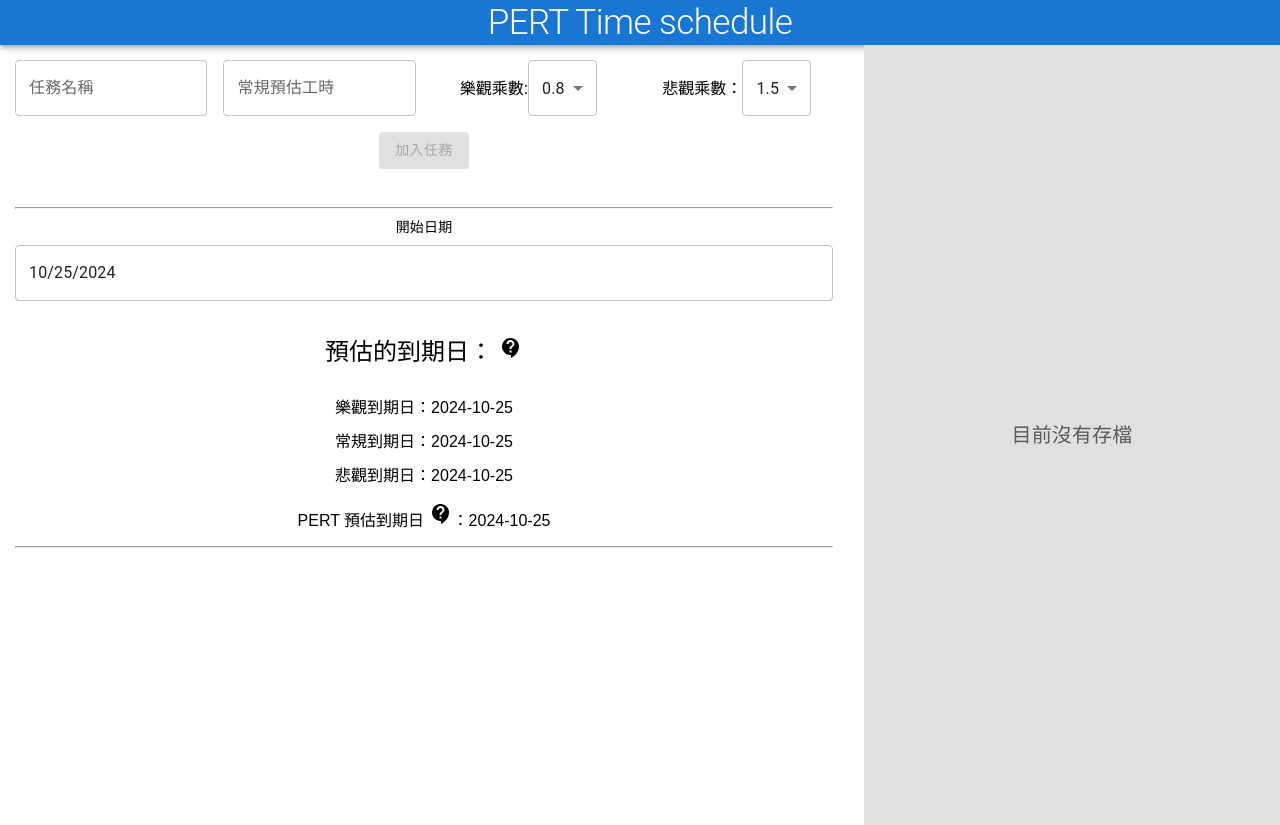
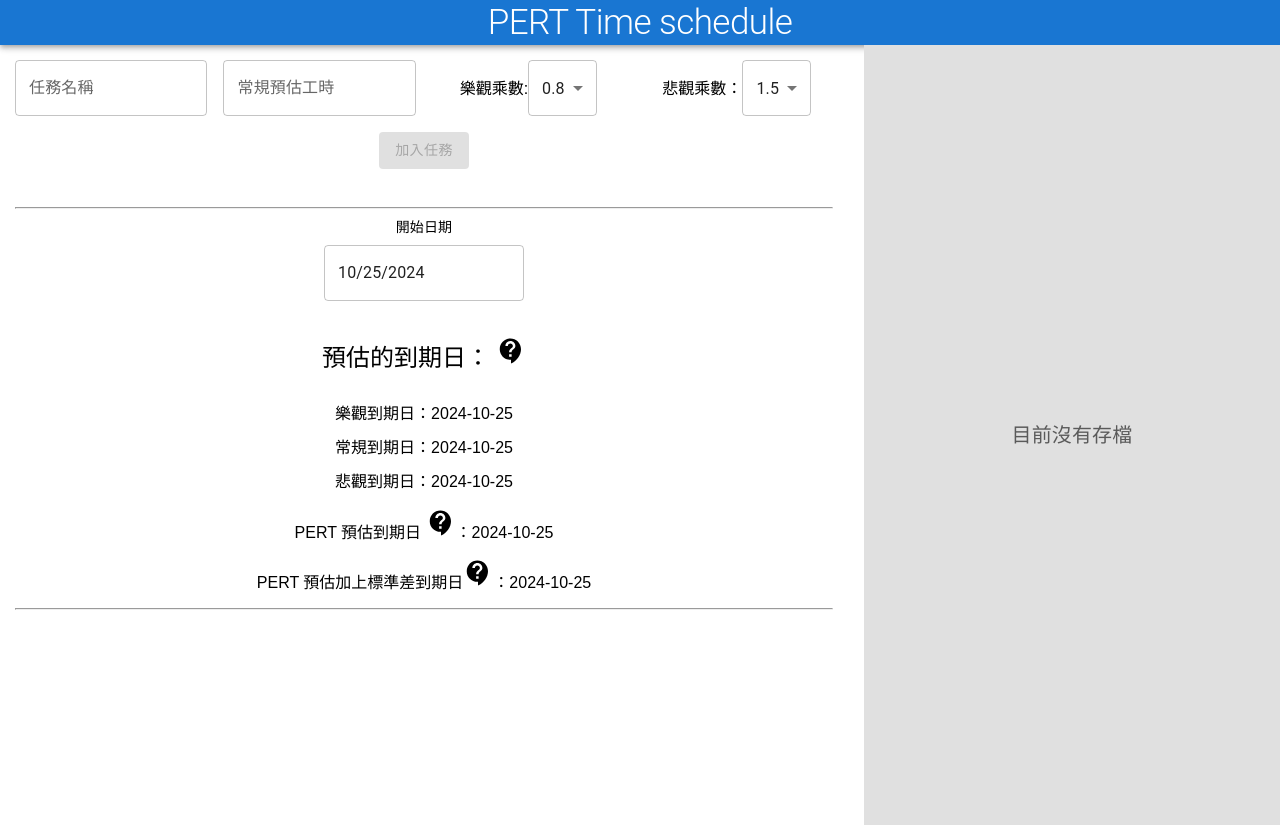
Before and after one commit to julian7454/PERT_time_schedule, a React (Create React App) app: page / in a window 1280 px wide. Built offline with nearby package versions, Linux system fonts and the light colour scheme.

Commit message:
加上標準差

```diff
--- a/src/App.tsx
+++ b/src/App.tsx
@@ -38,10 +38,12 @@ export default function App() {
     sumOfOptimisticHours,
     sumOfPessimisticHours,
     expectedHours,
+    delayHours,
     regularDueDate,
     optimisticDueDate,
     pessimisticDueDate,
     dueDate,
+    delayDate,
   } = useTaskEstimates(tasks, startDate);
 
   return (
@@ -115,6 +117,13 @@ export default function App() {
                 <Typography sx={{ paddingBottom: "15px" }}>
                   PERT 預估完成天數：{Math.ceil(expectedHours / 8)}
                 </Typography>
+                <Typography>
+                  加上標準差 預估完成工時：{expectedHours + delayHours}
+                </Typography>
+                <Typography>
+                  加上標準差 預估完成天數：
+                  {Math.ceil((expectedHours + delayHours) / 8)}
+                </Typography>
               </Box>
               <SaveActions
                 tasks={tasks}
@@ -128,7 +137,10 @@ export default function App() {
           )}
           <hr />
           <LocalizationProvider dateAdapter={AdapterDateFns}>
-            <DemoItem label="開始日期">
+            <DemoItem
+              label="開始日期"
+              sx={{ width: "200px", margin: "0 auto" }}
+            >
               <DatePicker
                 sx={{
                   paddingBottom: "20px",
@@ -150,8 +162,11 @@ export default function App() {
             }}
           >
             預估的到期日：{" "}
-            <Tooltip title="完成日期會扣除期間的週末，但不會扣除國定假日">
-              <ContactSupportIcon />
+            <Tooltip
+              title="完成日期會扣除期間的週末，但不會扣除國定假日"
+              enterTouchDelay={0}
+            >
+              <ContactSupportIcon sx={{ fontSize: "30px" }} />
             </Tooltip>
           </Typography>
           <p>樂觀到期日：{optimisticDueDate}</p>
@@ -159,10 +174,23 @@ export default function App() {
           <p>悲觀到期日：{pessimisticDueDate}</p>
           <p>
             PERT 預估到期日{" "}
-            <Tooltip title="PERT 的計算公式： (悲觀工時 + 常規工時 × 4 + 樂觀工時) / 6">
-              <ContactSupportIcon />
+            <Tooltip
+              title="期望到期日計算公式： (悲觀工時 + 常規工時 × 4 + 樂觀工時) ÷ 6"
+              enterTouchDelay={0}
+            >
+              <ContactSupportIcon sx={{ fontSize: "30px" }} />
             </Tooltip>
             ：{dueDate}
+          </p>
+          <p>
+            PERT 預估加上標準差到期日
+            <Tooltip
+              title="標準差表示不確定性的計算公式： (悲觀工時 + 常規工時 × 4 + 樂觀工時) ÷ 6"
+              enterTouchDelay={0}
+            >
+              <ContactSupportIcon sx={{ fontSize: "30px" }} />
+            </Tooltip>
+            ：{delayDate}
           </p>
 
           <hr />
--- a/src/components/Select.tsx
+++ b/src/components/Select.tsx
@@ -1,5 +1,6 @@
 import Select from "@mui/material/Select";
 import MenuItem from "@mui/material/MenuItem";
+import { v4 as uuidv4 } from "uuid";
 
 function OptimisticSelect({
   task,
@@ -34,7 +35,9 @@ function OptimisticSelect({
         .fill(0)
         .map((_, i) => (i + 1) / 10)
         .map((num) => (
-          <MenuItem value={num}>{num}</MenuItem>
+          <MenuItem value={num} key={uuidv4()}>
+            {num}
+          </MenuItem>
         ))}
     </Select>
   );
@@ -72,7 +75,9 @@ function PressimisticSelect({
         .fill(0)
         .map((_, i) => (i + 1) / 10 + 1)
         .map((num) => (
-          <MenuItem value={num}>{num}</MenuItem>
+          <MenuItem value={num} key={uuidv4()}>
+            {num}
+          </MenuItem>
         ))}
     </Select>
   );
--- a/src/useTaskEstimates.tsx
+++ b/src/useTaskEstimates.tsx
@@ -33,6 +33,10 @@ const useTaskEstimates = (tasks: Task[], startDate: Date) => {
     );
   }, [sumOfMostLikelyHours, sumOfOptimisticHours, sumOfPessimisticHours]);
 
+  const delayHours = useMemo(() => {
+    return (sumOfPessimisticHours - sumOfOptimisticHours) / 6;
+  }, [sumOfOptimisticHours, sumOfPessimisticHours]);
+
   // 計算到期日
   const regularDueDate = useMemo(
     () =>
@@ -66,15 +70,28 @@ const useTaskEstimates = (tasks: Task[], startDate: Date) => {
     [startDate, expectedHours]
   );
 
+  const delayDate = useMemo(
+    () =>
+      startDate
+        ? calculateDueDateExcludingWeekends(
+            startDate,
+            expectedHours + delayHours
+          )
+        : "",
+    [startDate, delayHours]
+  );
+
   return {
     sumOfMostLikelyHours,
     sumOfOptimisticHours,
     sumOfPessimisticHours,
     expectedHours,
+    delayHours,
     regularDueDate,
     optimisticDueDate,
     pessimisticDueDate,
     dueDate,
+    delayDate,
   };
 };
 
```
Also changed, not shown: 1 other file (tests, documents, lock files or other folders).
